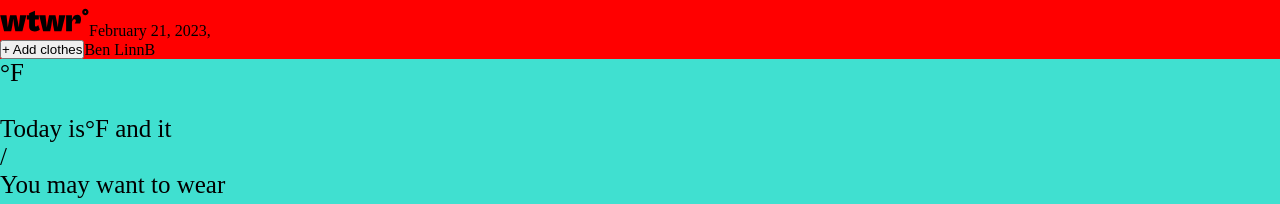
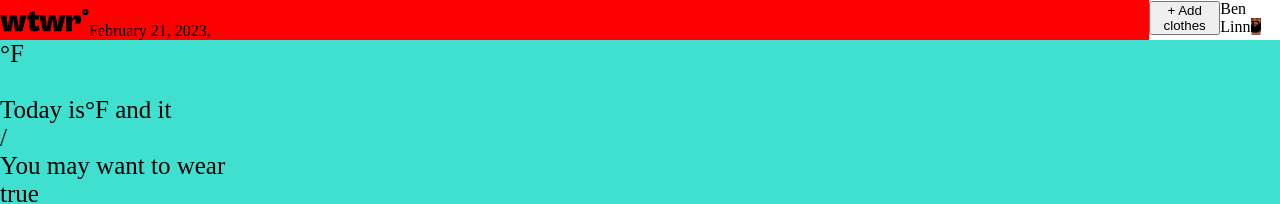
Before and after one commit to blinn26/se_project_react, a React (Create React App) app: page / in a window 1280 px wide. Shown: the top 204 px of the page. Built offline with nearby package versions, Linux system fonts and the light colour scheme; no server answers.

Commit message:
updates before tutoring

```diff
--- a/src/components/Header/Header.css
+++ b/src/components/Header/Header.css
@@ -1,21 +1,21 @@
 .header {
-    background-color: red
+    display: flex;
+
+
 }
 
 .header__container {
     display: flex;
     align-items: flex-end;
+    background-color: red;
+    width: 1360px;
 }
 
-.header__menu-bar {
-    margin-left: auto;
-}
 
-.header__date-title {
-    display: flex;
-    position: relative;
-    top: 25px;
-    left: 50px;
+.header__date {
+    line-height: 1.2;
+
+
 }
 
 
@@ -28,33 +28,3 @@
 
 
 }
-
-
-.header__user-avatar {
-    width: 40px;
-    height: 40px;
-    border-radius: 50%;
-    position: relative;
-    display: flex;
-    bottom: 10px;
-
-}
-
-
-
-
-.header__date-place {
-    margin-left: auto;
-    margin-right: auto;
-}
-
-.header__user-name {
-
-    display: flex;
-    position: relative;
-    line-height: 20px;
-    top: -10px;
-
-    left: -15px;
-    margin-left: 25px;
-}
--- a/src/components/Header/Navigation.css
+++ b/src/components/Header/Navigation.css
@@ -5,3 +5,11 @@
     padding: 0;
     align-items: center;
 }
+
+.navigation__user {
+
+    background: url(../../images/Avatar.svg) center no-repeat;
+    width: 40px;
+    height: 40px;
+
+}
```
